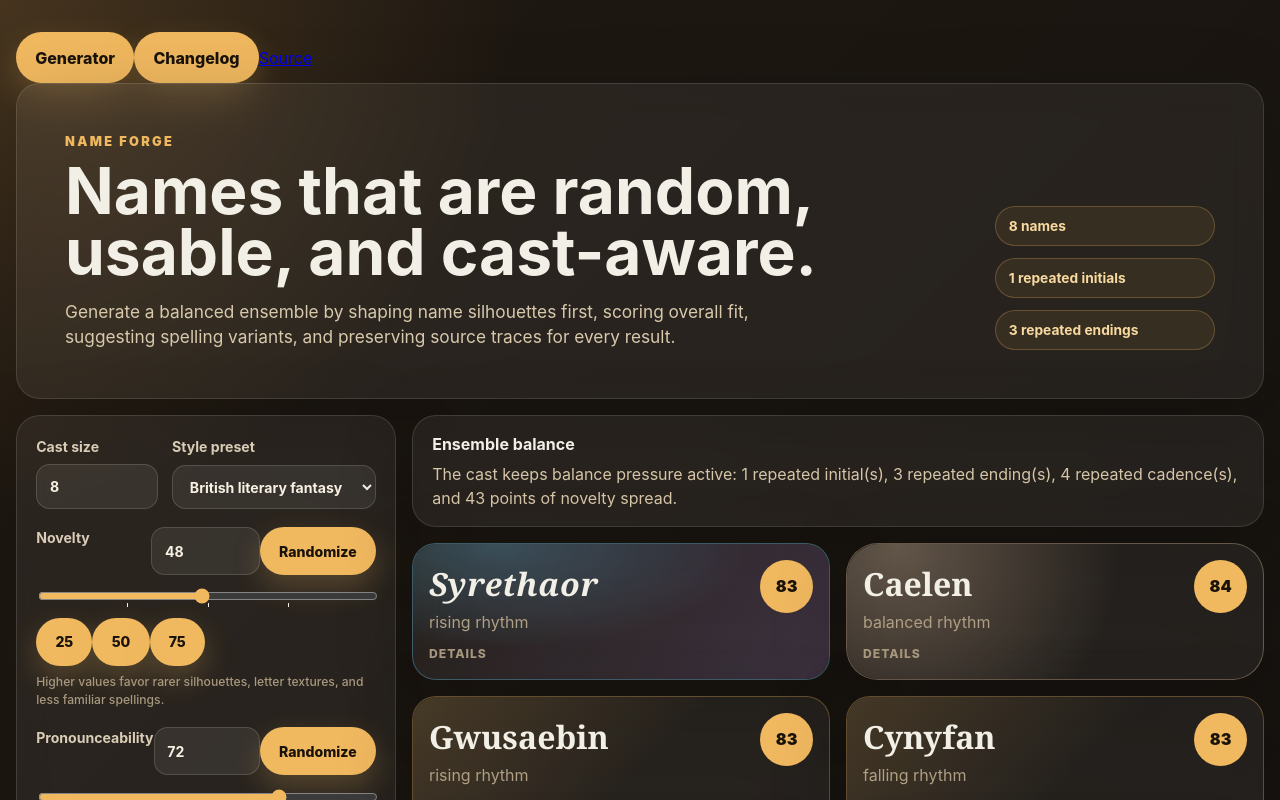
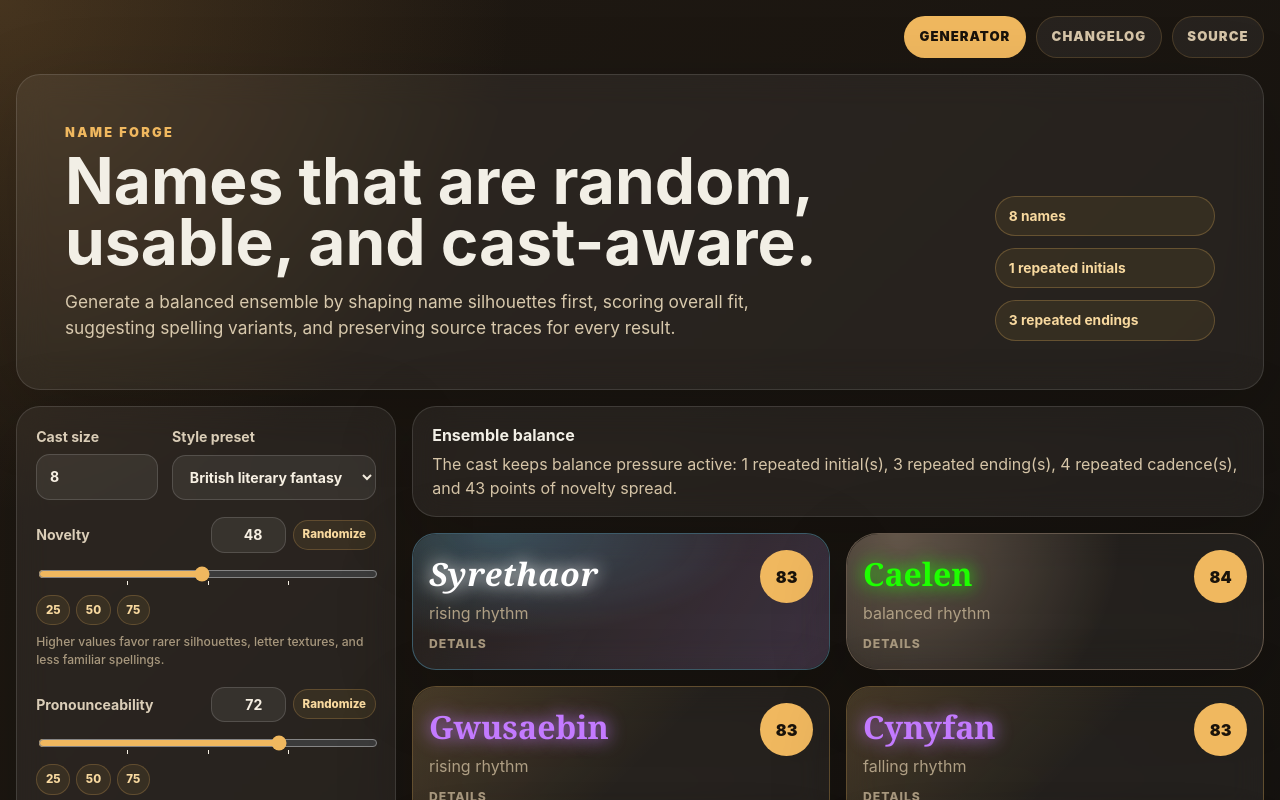
Before and after one commit to jaahay/name-forge, a React (Vite) app: page / in a window 1280 px wide. Shown: the top 800 px of the page. Built offline with nearby package versions, Linux system fonts and the light colour scheme.

Commit message:
Support frontend control and changelog polish

```diff
--- a/src/styles.css
+++ b/src/styles.css
@@ -7,7 +7,10 @@ button.secondary { color: #f2efe6; background: rgba(255, 255, 255, 0.08); box-sh
 input, select { width: 100%; border: 1px solid rgba(255, 255, 255, 0.14); border-radius: 0.85rem; padding: 0.7rem 0.8rem; color: #f7f0e3; background: rgba(255, 255, 255, 0.07); }
 input[type='range'] { padding: 0; accent-color: #f0b85f; }
 h1, h2, h3, p { margin-top: 0; }
-.app-shell { width: min(1440px, calc(100vw - 2rem)); margin: 0 auto; padding: 2rem 0 4rem; }
+.app-shell { width: min(1440px, calc(100vw - 2rem)); margin: 0 auto; padding: 1rem 0 4rem; }
+.app-tabs { display: flex; gap: 0.65rem; align-items: center; justify-content: flex-end; margin-bottom: 1rem; }
+.tab-button, .tab-link { border: 1px solid rgba(240, 184, 95, 0.18); border-radius: 999px; padding: 0.62rem 0.9rem; color: #d6c5a8; background: rgba(255, 255, 255, 0.06); box-shadow: none; font-size: 0.82rem; font-weight: 900; letter-spacing: 0.08em; text-decoration: none; text-transform: uppercase; }
+.tab-button.active, .tab-button:hover, .tab-link:hover { border-color: rgba(240, 184, 95, 0.44); color: #1a130b; background: #f0b85f; }
 .panel { border: 1px solid rgba(255, 255, 255, 0.12); border-radius: 1.5rem; background: rgba(255, 255, 255, 0.06); box-shadow: 0 20px 80px rgba(0, 0, 0, 0.18); backdrop-filter: blur(16px); }
 .hero { display: grid; grid-template-columns: minmax(0, 1fr) auto; gap: 2rem; align-items: end; padding: clamp(1.4rem, 4vw, 3rem); }
 .eyebrow { margin-bottom: 0.6rem; color: #f0b85f; font-size: 0.8rem; font-weight: 900; letter-spacing: 0.18em; text-transform: uppercase; }
@@ -19,8 +22,13 @@ h1, h2, h3, p { margin-top: 0; }
 .controls { position: sticky; top: 1rem; display: grid; gap: 1.1rem; padding: 1.2rem; }
 .control-row.split { display: grid; grid-template-columns: 0.6fr 1fr; gap: 0.85rem; }
 .controls label { display: grid; gap: 0.45rem; color: #dacdb7; font-size: 0.88rem; font-weight: 700; }
-.slider span { display: flex; justify-content: space-between; }
+.slider-heading { display: flex; justify-content: space-between; gap: 0.75rem; align-items: center; }
+.slider-tools { display: flex; gap: 0.4rem; align-items: center; justify-content: flex-end; }
+.slider-value { width: 4.7rem; padding: 0.38rem 0.5rem; text-align: right; }
 .slider small { color: #a8987e; font-size: 0.76rem; font-weight: 500; }
+.slider-anchors { display: flex; gap: 0.35rem; flex-wrap: wrap; }
+.anchor-button { border: 1px solid rgba(240, 184, 95, 0.22); padding: 0.35rem 0.55rem; color: #f8d99f; background: rgba(240, 184, 95, 0.08); box-shadow: none; font-size: 0.72rem; }
+.anchor-button:hover { border-color: rgba(240, 184, 95, 0.5); color: #1a130b; background: #f0b85f; }
 .actions { display: flex; gap: 0.7rem; flex-wrap: wrap; }
 .output { display: grid; gap: 1rem; }
 .ensemble-note { padding: 1rem 1.2rem; }
@@ -52,33 +60,37 @@ h1, h2, h3, p { margin-top: 0; }
 .score-list dt { color: #a8987e; font-size: 0.66rem; font-weight: 800; text-transform: uppercase; }
 .score-list dd { margin: 0; color: #f7f0e3; font-size: 1.05rem; font-weight: 900; }
 .metadata, .variants, .provenance { display: flex; gap: 0.45rem; flex-wrap: wrap; margin: 0; padding: 0; list-style: none; }
+.name-card h2.rarity-common, .metadata .rarity-common { border-color: rgba(255, 255, 255, 0.42); color: #ffffff; background: rgba(255, 255, 255, 0.08); }
+.name-card h2.rarity-uncommon, .metadata .rarity-uncommon { border-color: rgba(30, 255, 0, 0.46); color: #1eff00; background: rgba(30, 255, 0, 0.08); }
+.name-card h2.rarity-rare, .metadata .rarity-rare { border-color: rgba(0, 112, 221, 0.54); color: #4aa8ff; background: rgba(0, 112, 221, 0.1); }
+.name-card h2.rarity-epic, .metadata .rarity-epic { border-color: rgba(163, 53, 238, 0.56); color: #c37aff; background: rgba(163, 53, 238, 0.12); }
+.name-card h2.rarity-legendary, .metadata .rarity-legendary { border-color: rgba(255, 128, 0, 0.58); color: #ff9c2b; background: rgba(255, 128, 0, 0.12); }
+.name-card h2[class*='rarity-'] { background: transparent; text-shadow: 0 0 18px currentColor; }
 .metadata .rarity-pill { font-weight: 900; text-shadow: 0 0 14px currentColor; }
-.metadata .rarity-common { border-color: rgba(255, 255, 255, 0.42); color: #ffffff; background: rgba(255, 255, 255, 0.08); }
-.metadata .rarity-uncommon { border-color: rgba(30, 255, 0, 0.46); color: #1eff00; background: rgba(30, 255, 0, 0.08); }
-.metadata .rarity-rare { border-color: rgba(0, 112, 221, 0.54); color: #4aa8ff; background: rgba(0, 112, 221, 0.1); }
-.metadata .rarity-epic { border-color: rgba(163, 53, 238, 0.56); color: #c37aff; background: rgba(163, 53, 238, 0.12); }
-.metadata .rarity-legendary { border-color: rgba(255, 128, 0, 0.58); color: #ff9c2b; background: rgba(255, 128, 0, 0.12); }
 .variants li { display: inline-flex; gap: 0.4rem; align-items: center; border-radius: 999px; padding: 0.45rem 0.7rem; background: rgba(255, 255, 255, 0.07); }
 .variants em { color: #b7a58a; font-size: 0.72rem; }
-.provenance { display: grid; }
+.source-trace { display: grid; gap: 0.55rem; }
+.source-trace > summary { color: #f0b85f; cursor: pointer; font-size: 0.8rem; font-weight: 900; letter-spacing: 0.08em; text-transform: uppercase; }
+.source-trace[open] { gap: 0.7rem; }
+.provenance { display: grid; margin-top: 0.55rem; }
 .provenance li { display: grid; gap: 0.2rem; border-left: 2px solid rgba(240, 184, 95, 0.55); padding-left: 0.65rem; color: #baa98c; font-size: 0.82rem; }
 .provenance strong { color: #f4ddae; }
-.changelog { display: grid; gap: 1rem; margin-top: 1rem; padding: 1.2rem; }
+.changelog { display: grid; gap: 1rem; padding: clamp(1.4rem, 4vw, 3rem); }
 .changelog-heading { display: flex; justify-content: space-between; gap: 1.5rem; align-items: end; }
-.changelog-heading h2 { margin-bottom: 0; font-size: clamp(1.5rem, 3vw, 2.3rem); }
+.changelog-heading h1 { max-width: 760px; margin-bottom: 0; font-size: clamp(2.1rem, 4vw, 4rem); line-height: 0.98; }
 .changelog-heading > p { max-width: 520px; margin-bottom: 0; color: #d6c5a8; }
 .changelog-list { display: grid; grid-template-columns: repeat(auto-fit, minmax(280px, 1fr)); gap: 1rem; margin: 0; padding: 0; list-style: none; }
 .changelog-list > li { border: 1px solid rgba(240, 184, 95, 0.18); border-radius: 1.1rem; padding: 1rem; background: rgba(12, 9, 6, 0.32); }
 .changelog-entry-header { display: grid; gap: 0.25rem; margin-bottom: 0.5rem; }
-.changelog-entry-header h3 { margin: 0; color: #f8d99f; }
+.changelog-entry-header h2 { margin: 0; color: #f8d99f; font-size: 1.15rem; }
 .changelog-list p { color: #d6c5a8; }
 .changelog-list ul { display: grid; gap: 0.45rem; margin: 0; padding-left: 1.1rem; color: #baa98c; }
+.history-link { justify-self: start; border: 1px solid rgba(240, 184, 95, 0.26); border-radius: 999px; padding: 0.7rem 0.95rem; color: #f8d99f; background: rgba(240, 184, 95, 0.08); font-size: 0.84rem; font-weight: 900; letter-spacing: 0.08em; text-decoration: none; text-transform: uppercase; }
+.history-link:hover { border-color: rgba(240, 184, 95, 0.5); color: #1a130b; background: #f0b85f; }
 .site-footer { display: flex; justify-content: space-between; gap: 1rem; align-items: start; margin-top: 1rem; padding: 1rem 1.2rem; color: #b7a58a; font-size: 0.84rem; }
-.site-footer p { margin-bottom: 0.25rem; }
-.site-footer p:last-child { margin-bottom: 0; }
+.site-footer p { margin-bottom: 0; }
 .site-footer a { color: #f8d99f; font-weight: 800; text-decoration: none; }
 .site-footer a:hover { text-decoration: underline; }
-.version-label { color: #d6c5a8; font-size: 0.75rem; font-weight: 800; letter-spacing: 0.08em; text-transform: uppercase; }
-.footer-links { display: flex; gap: 0.75rem; flex-wrap: wrap; justify-content: flex-end; }
 @media (max-width: 900px) { .hero, .workspace { grid-template-columns: 1fr; } .controls { position: static; } .changelog-heading { display: grid; } }
-@media (max-width: 520px) { .control-row.split, .score-list { grid-template-columns: 1fr; } .site-footer { flex-direction: column; } .footer-links { justify-content: flex-start; } }
+@media (max-width: 640px) { .app-tabs { justify-content: flex-start; flex-wrap: wrap; } .slider-heading, .slider-tools { display: grid; justify-content: stretch; } .slider-value { width: 100%; } }
+@media (max-width: 520px) { .control-row.split, .score-list { grid-template-columns: 1fr; } .site-footer { flex-direction: column; } }
```
